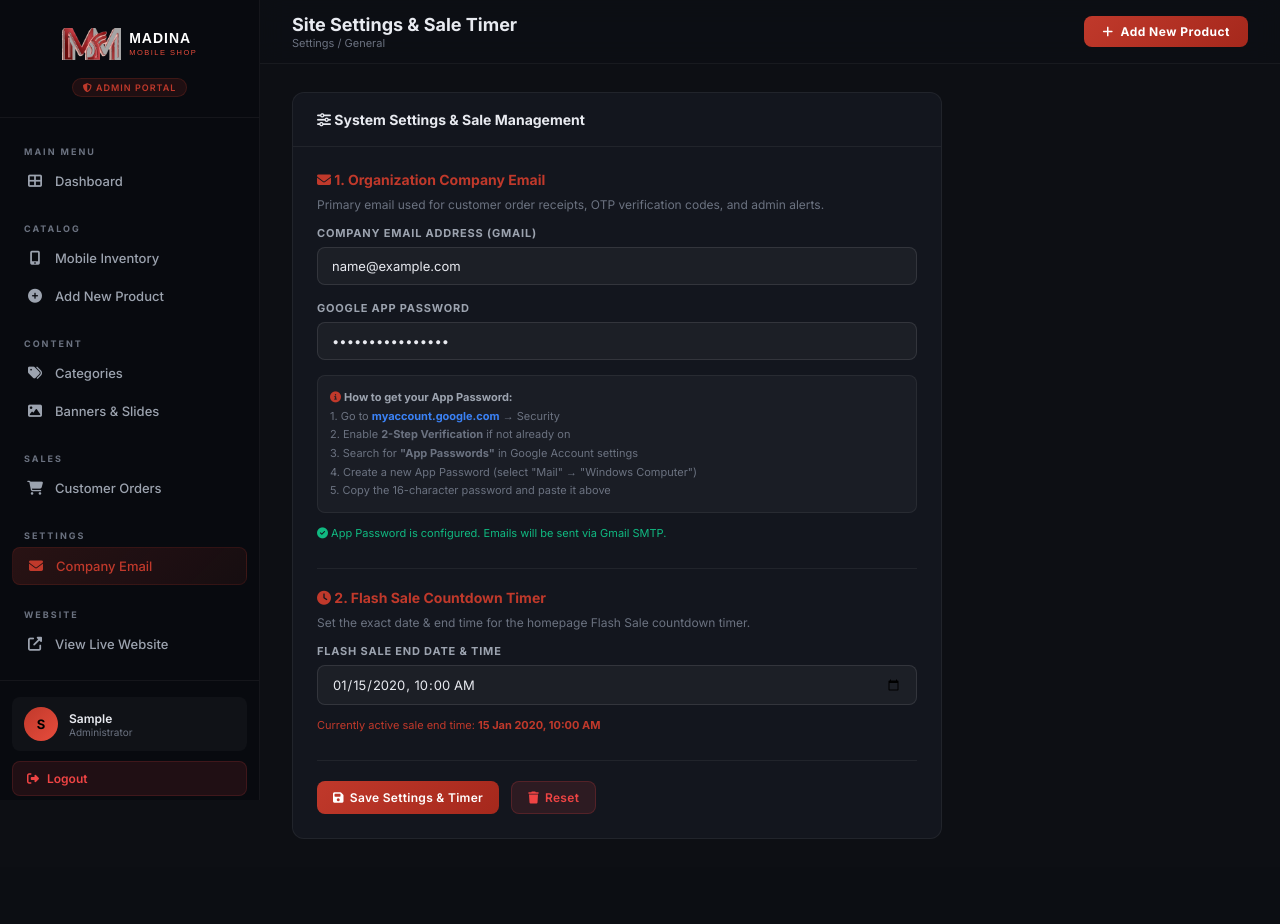
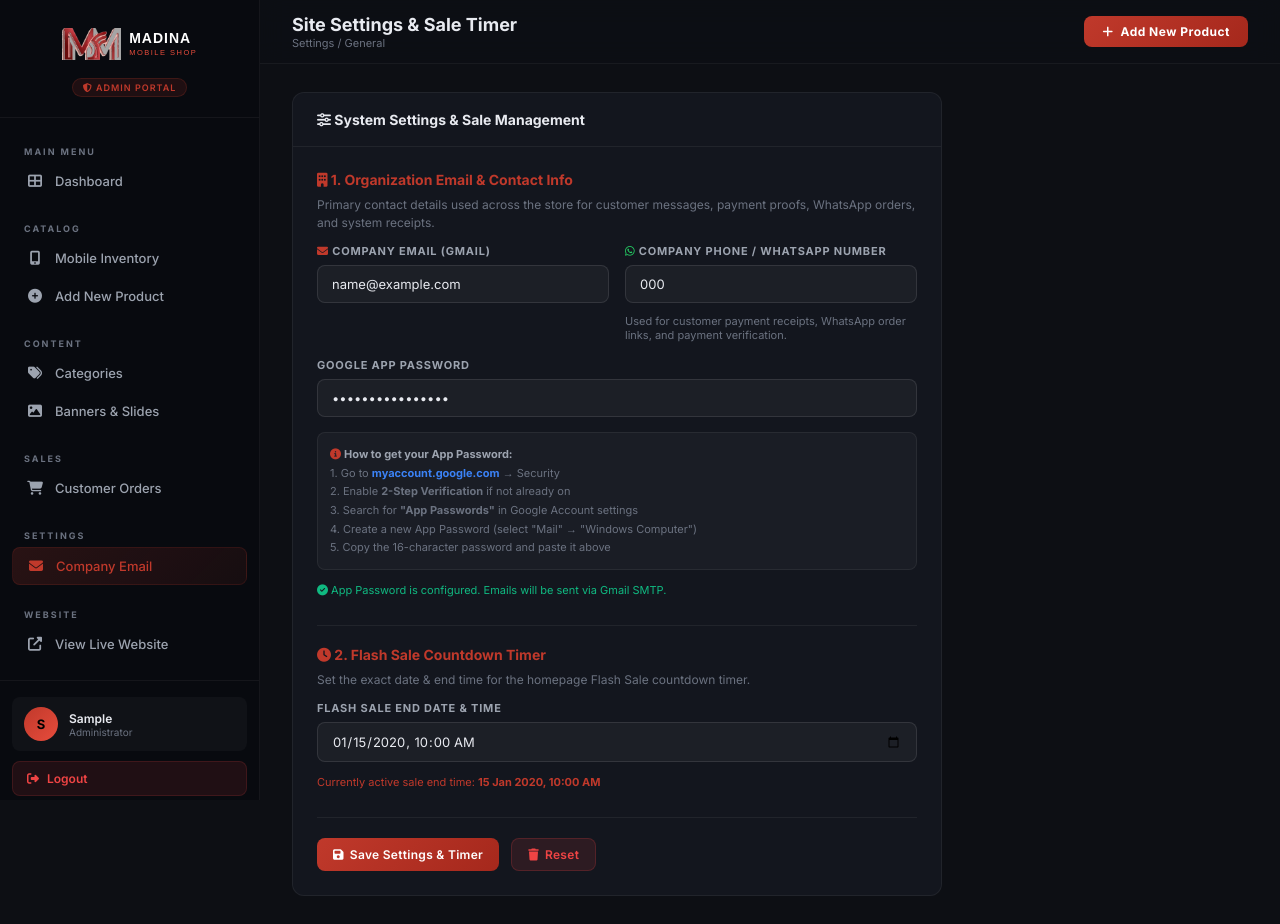
Before and after one commit to ammarakht/Madina-mobiles, a Django app: page /portal/admin/settings/ in a window 1280 px wide. Before the commit the page ends 839 px from the top, so only its background shows below. Run offline with Django 5.2, Linux system fonts and the light colour scheme; a user stored in the database is signed in; tables that the repository leaves empty hold one stand-in row (values such as "Sample post").

Commit message:
Add company_phone setting to Admin Site Settings and integrate into checkout WhatsApp & payments

```diff
--- a/admin_panel/views.py
+++ b/admin_panel/views.py
@@ -322,6 +322,7 @@ def site_settings(request):
 
     if request.method == 'POST':
         email = request.POST.get('company_email', '').strip()
+        phone = request.POST.get('company_phone', '').strip()
         email_password = request.POST.get('email_password', '').strip()
         sale_end_str = request.POST.get('flash_sale_end_time', '').strip()
         action = request.POST.get('action', '')
@@ -335,13 +336,14 @@ def site_settings(request):
 
         if setting_obj:
             setting_obj.company_email = email if email else setting_obj.company_email
+            setting_obj.company_phone = phone if phone else setting_obj.company_phone
             setting_obj.email_password = email_password
             setting_obj.flash_sale_end_time = sale_end_dt
             setting_obj.save()
-            messages.success(request, '✅ Site Settings & Flash Sale Timer updated successfully!')
+            messages.success(request, '✅ Site Settings, Phone Number & Flash Sale Timer updated successfully!')
         else:
-            SiteSettings.objects.create(company_email=email, email_password=email_password, flash_sale_end_time=sale_end_dt)
-            messages.success(request, '✅ Site Settings & Flash Sale Timer saved successfully!')
+            SiteSettings.objects.create(company_email=email, company_phone=phone, email_password=email_password, flash_sale_end_time=sale_end_dt)
+            messages.success(request, '✅ Site Settings, Phone Number & Flash Sale Timer saved successfully!')
 
         return redirect('admin_site_settings')
 
--- a/store/checkout_views.py
+++ b/store/checkout_views.py
@@ -295,11 +295,14 @@ def checkout_payment(request):
 
     total = sum(float(item.get('price', 0)) * int(item.get('qty', 1)) for item in cart)
 
+    company_phone = SiteSettings.get_phone()
+
     return render(request, 'checkout/payment.html', {
         'cart': cart,
         'total': total,
         'address': address,
         'payment_choices': Order.PAYMENT_CHOICES,
+        'company_phone': company_phone,
         'error': error,
     })
 
@@ -314,7 +317,7 @@ def checkout_confirm(request, token):
 
     whatsapp_url = None
     if order.payment_method in ['bank', 'easypaisa', 'jazzcash']:
-        phone = "923407608138"
+        phone = SiteSettings.get_whatsapp_phone()
         payment_name = order.get_payment_method_display()
         items_list = ", ".join([f"{item.product.name} (x{item.quantity})" for item in order.items.all()]) or "Mobile Purchase"
 
@@ -335,6 +338,7 @@ def checkout_confirm(request, token):
     return render(request, 'checkout/confirm.html', {
         'order': order,
         'whatsapp_url': whatsapp_url,
+        'company_phone': SiteSettings.get_phone(),
     })
 
 
--- a/store/models.py
+++ b/store/models.py
@@ -90,9 +90,10 @@ class ProductView(models.Model):
 class SiteSettings(models.Model):
     """
     Global site configuration. Only ONE record should exist at a time.
-    Used by admin portal to set company email and flash sale timer.
+    Used by admin portal to set company email, phone number, and flash sale timer.
     """
     company_email = models.EmailField(blank=True, null=True)
+    company_phone = models.CharField(max_length=50, blank=True, null=True, default='03407608138')
     email_password = models.CharField(max_length=200, blank=True, null=True)
     flash_sale_end_time = models.DateTimeField(blank=True, null=True)
     label = models.CharField(max_length=100, default='Site Settings', blank=True)
@@ -103,7 +104,7 @@ class SiteSettings(models.Model):
         verbose_name_plural = 'Site Settings'
 
     def __str__(self):
-        return f"Site Settings ({self.company_email})"
+        return f"Site Settings ({self.company_email} / {self.company_phone})"
 
     @classmethod
     def get_email(cls):
@@ -112,6 +113,25 @@ class SiteSettings(models.Model):
         return obj.company_email if obj else None
 
     @classmethod
+    def get_phone(cls):
+        """Returns the configured company phone, or default."""
+        obj = cls.objects.first()
+        if obj and obj.company_phone:
+            return obj.company_phone
+        return '03407608138'
+
+    @classmethod
+    def get_whatsapp_phone(cls):
+        """Returns formatted international digits for wa.me link e.g. 923407608138."""
+        phone = cls.get_phone()
+        digits = ''.join(filter(str.isdigit, phone))
+        if digits.startswith('0'):
+            digits = '92' + digits[1:]
+        elif not digits.startswith('92'):
+            digits = '92' + digits
+        return digits
+
+    @classmethod
     def get_flash_sale_end(cls):
         """Returns flash sale end datetime, or None."""
         obj = cls.objects.first()
--- a/templates/admin_panel/settings.html
+++ b/templates/admin_panel/settings.html
@@ -13,18 +13,29 @@
             <form method="post">
                 {% csrf_token %}
 
-                <!-- Section 1: Company Email & SMTP -->
+                <!-- Section 1: Company Email & Phone -->
                 <div style="margin-bottom: 28px;">
                     <div style="font-size: 14px; font-weight: 700; color: var(--gold); margin-bottom: 8px;">
-                        <i class="fas fa-envelope"></i> 1. Organization Company Email
+                        <i class="fas fa-building"></i> 1. Organization Email &amp; Contact Info
                     </div>
                     <p style="font-size: 12px; color: var(--text-muted); margin-bottom: 12px; line-height: 1.5;">
-                        Primary email used for customer order receipts, OTP verification codes, and admin alerts.
+                        Primary contact details used across the store for customer messages, payment proofs, WhatsApp orders, and system receipts.
                     </p>
-                    <div class="form-group">
-                        <label class="form-label">Company Email Address (Gmail)</label>
-                        <input type="email" name="company_email" class="form-control" value="{{ setting.company_email|default:'' }}" placeholder="orders@gmail.com">
+
+                    <div style="display:grid; grid-template-columns: 1fr 1fr; gap:16px;">
+                        <div class="form-group">
+                            <label class="form-label"><i class="fas fa-envelope" style="color:var(--gold);"></i> Company Email (Gmail)</label>
+                            <input type="email" name="company_email" class="form-control" value="{{ setting.company_email|default:'' }}" placeholder="orders@gmail.com">
+                        </div>
+                        <div class="form-group">
+                            <label class="form-label"><i class="fab fa-whatsapp" style="color:#25D366;"></i> Company Phone / WhatsApp Number</label>
+                            <input type="text" name="company_phone" class="form-control" value="{{ setting.company_phone|default:'03407608138' }}" placeholder="03407608138">
+                            <div style="font-size: 11px; color: var(--text-muted); margin-top: 4px;">
+                                Used for customer payment receipts, WhatsApp order links, and payment verification.
+                            </div>
+                        </div>
                     </div>
+
                     <div class="form-group" style="margin-top: 16px;">
                         <label class="form-label">Google App Password</label>
                         <input type="password" name="email_password" class="form-control" value="{{ setting.email_password|default:'' }}" placeholder="xxxx xxxx xxxx xxxx" autocomplete="new-password">
```
Also changed, not shown: templates/checkout/payment.html (+30 -10 lines), store/migrations/0008_sitesettings_company_phone.py (added).
